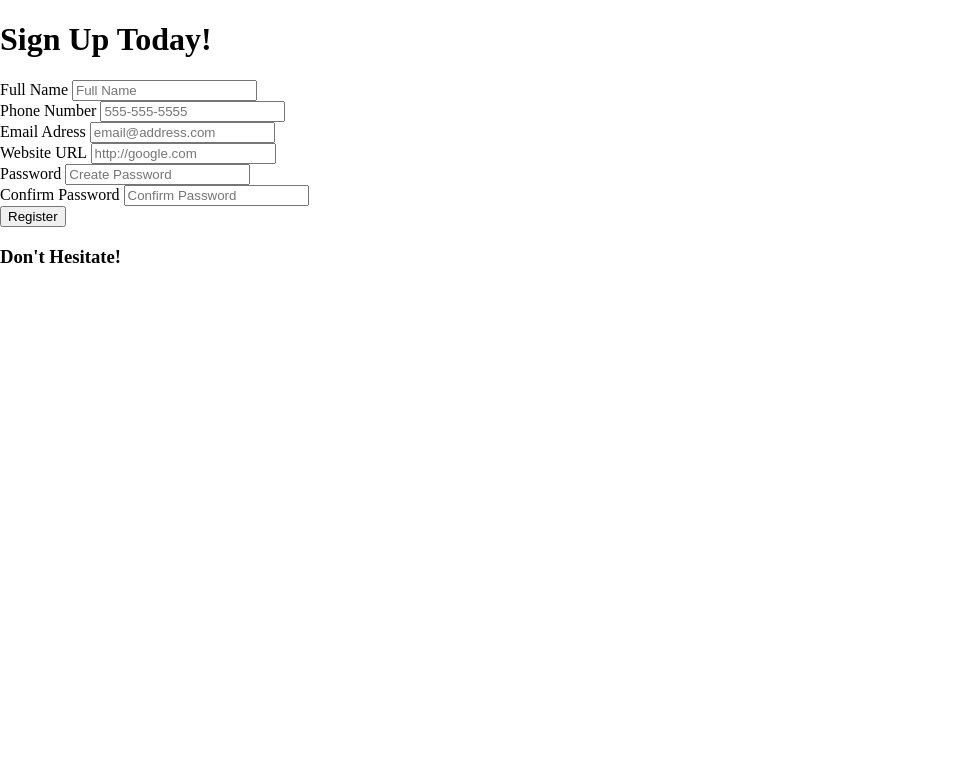
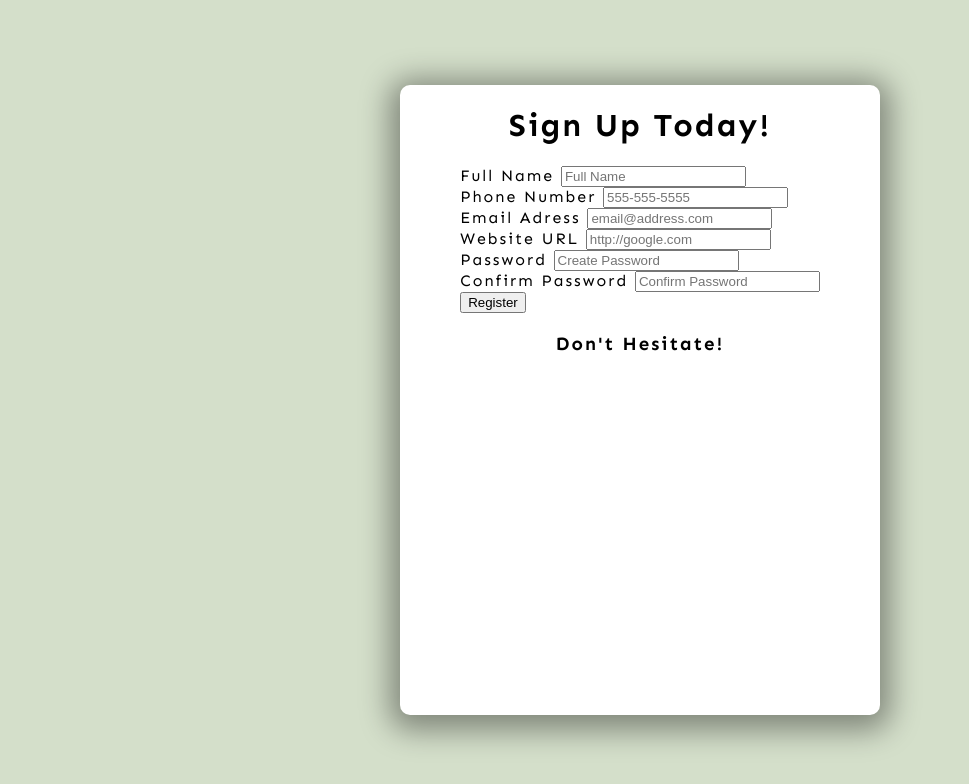
Before and after one commit to Shcoobz/basicJS_form-validation, a plain HTML site: page index.html in a window 1280 px wide. Shown: the whole page, without its empty margins (0-969 px from the left). Drawn offline with Linux system fonts and the light colour scheme.

Commit message:
added font and styling to body

```diff
--- a/style.css
+++ b/style.css
@@ -1,3 +1,4 @@
+@import url('https://fonts.googleapis.com/css2?family=Sen:wght@400..800&display=swap');
 
 html {
   box-sizing: border-box;
@@ -6,4 +7,21 @@ html {
 body {
   margin: 0;
   min-height: 100vh;
+  font-family: Sen, sans-serif;
+  letter-spacing: 2px;
+  display: flex;
+  align-items: center;
+  justify-content: center;
+  background: #d4dfca;
 }
+
+.container {
+  width: 480px;
+  height: 630px;
+  background: white;
+  display: flex;
+  flex-direction: column;
+  align-items: center;
+  border-radius: 10px;
+  box-shadow: 0 5px 30px 10px rgba(0, 0, 0, 0.4);
+}
```
